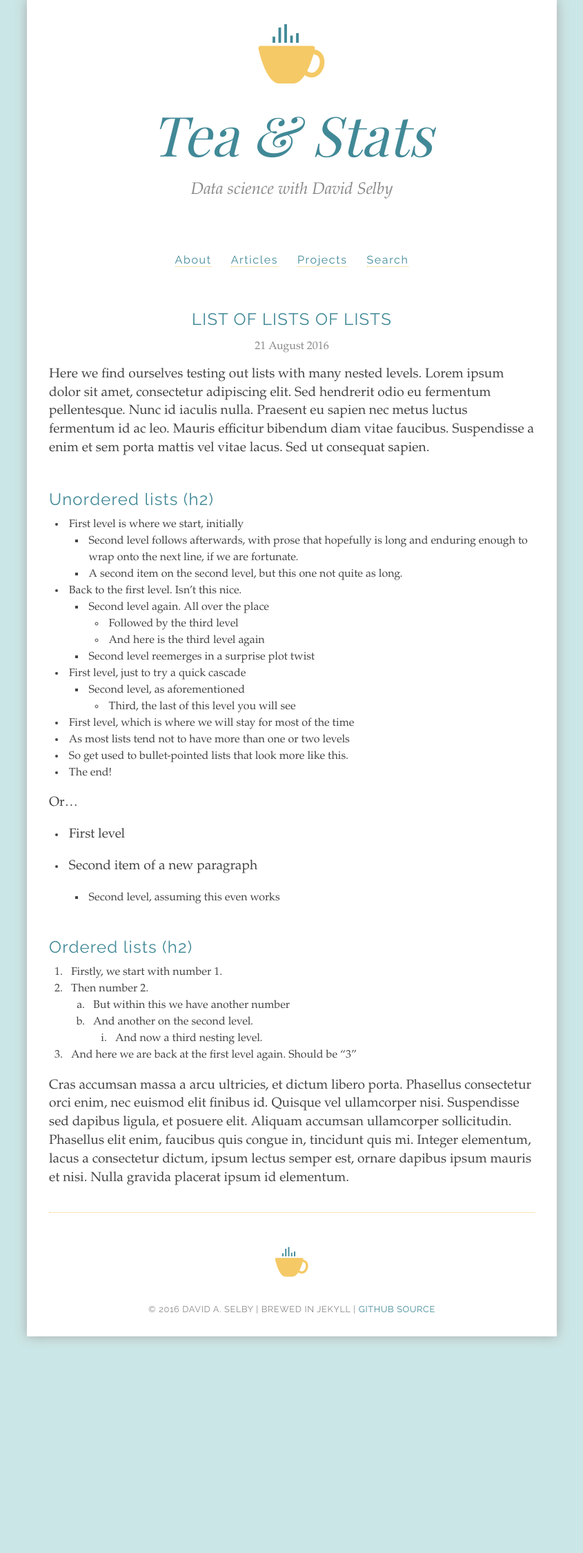
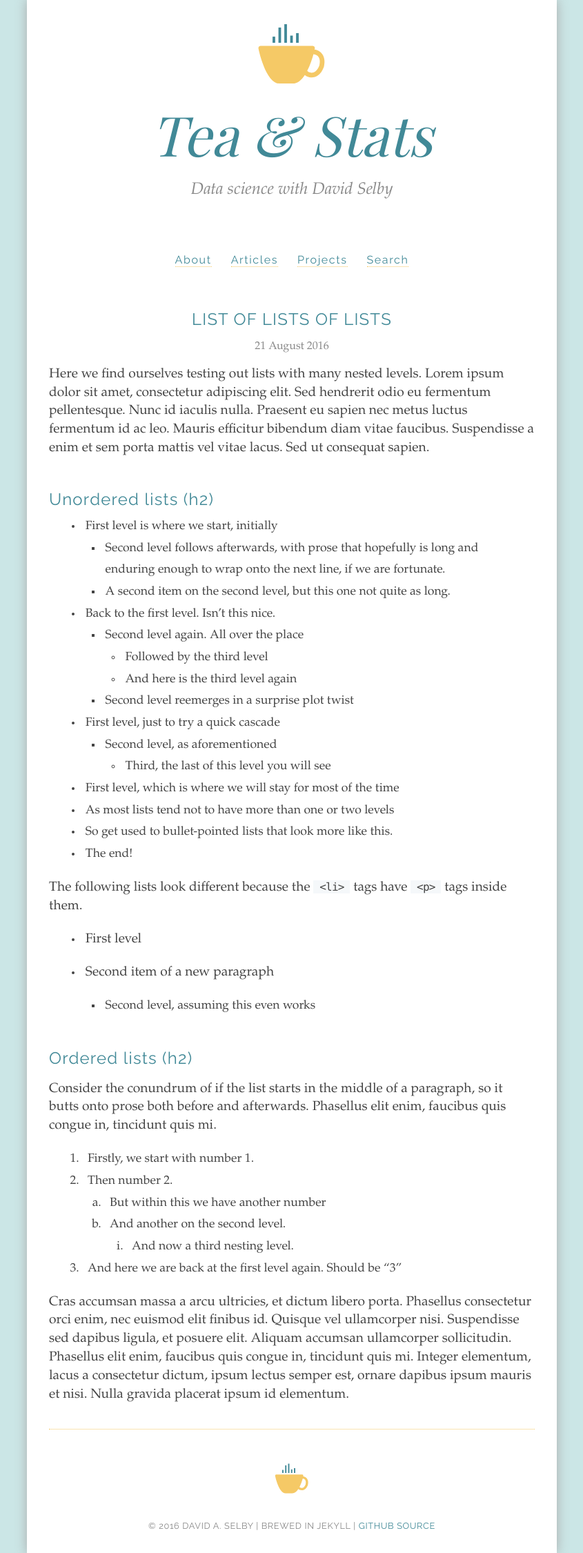
Before and after one commit to Selbosh/old-jekyll, a Jekyll site: the page built from _posts/2016-08-21-lists.md, in a window 1280 px wide. Shown: the whole page at 69% size, without its empty margins (217-1062 px from the left). Built offline with Jekyll 4.4.1, drawn with Linux system fonts in a browser that asks for light colours; some web fonts are replaced.

Commit message:
Improve list line spacing and horizontal margins

```diff
--- a/_posts/2016-08-21-lists.md
+++ b/_posts/2016-08-21-lists.md
@@ -23,7 +23,7 @@ Here we find ourselves testing out **lists with many nested levels**. Lorem ipsu
 - So get used to bullet-pointed lists that look more like this.
 - The end!
 
-Or...
+The following lists look different because the `<li>` tags have `<p>` tags inside them.
 
 - First level
 
@@ -33,6 +33,8 @@ Or...
 
 ## Ordered lists (h2)
 
+Consider the conundrum of if the list starts in the middle of a paragraph, so it butts onto prose both before and afterwards. Phasellus elit enim, faucibus quis congue in, tincidunt quis mi.
+
 1. Firstly, we start with number 1.
 2. Then number 2.
     1. But within this we have another number
--- a/_sass/_typography.scss
+++ b/_sass/_typography.scss
@@ -125,7 +125,7 @@ sub { vertical-align: sub; }
 ol, ul {
   list-style-position: outside;
   margin-left: 1.5rem;
-  line-height: 1.5;
+  font-size: 1.1rem;
 }
 
 ol {
@@ -145,3 +145,10 @@ ul {
     }
   }
 }
+
+article>ol, article>ul {
+  margin-left: 3rem;
+  margin-right: 3rem;
+}
+
+li { line-height: 1.8; }
```
